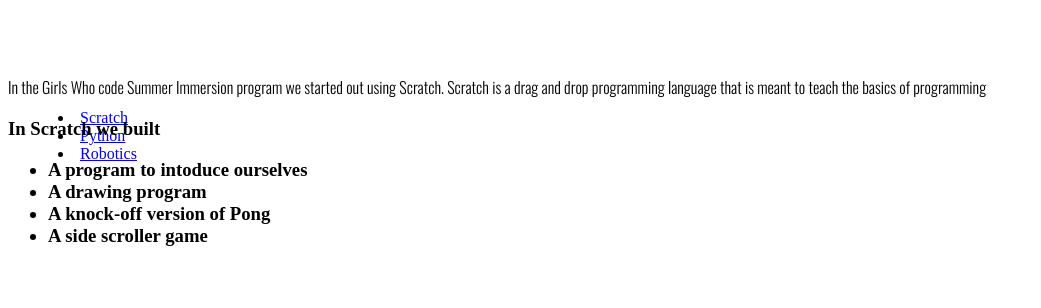
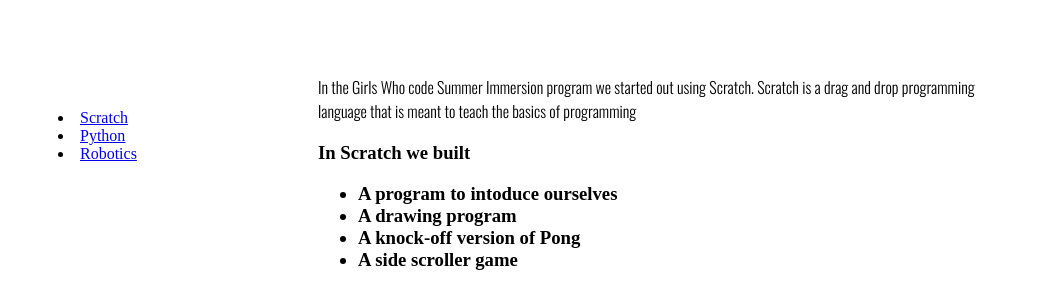
Before and after one commit to Hannah-K-Hunter/Hannah-K-Hunter.github.io, a plain HTML site: page index.html in a window 1280 px wide. Shown: the part 62-370 px from the top of the page, without its empty margins (0-1041 px from the left). Drawn offline with nearby package versions, Linux system fonts and the light colour scheme; a web font is replaced by a local one.

Commit message:
Update file.css

```diff
--- a/file.css
+++ b/file.css
@@ -18,8 +18,9 @@ position:fixed;
 
 #content{
   float:left;
-  width:1800px;
-  height:1900px;
+  left:310px;
+	width:700px;
+  height:100%;
  position:relative;
 }
 
```
